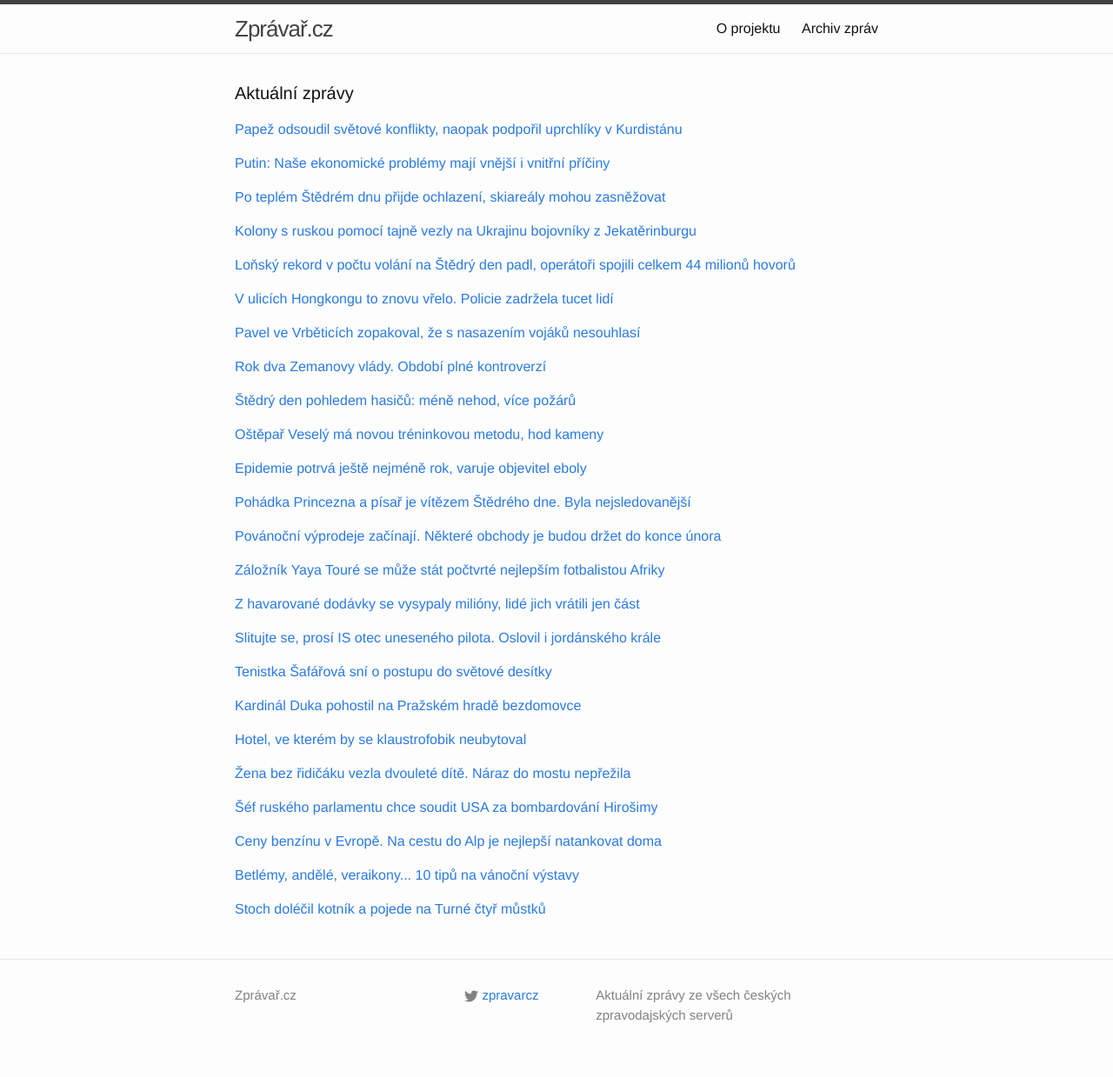
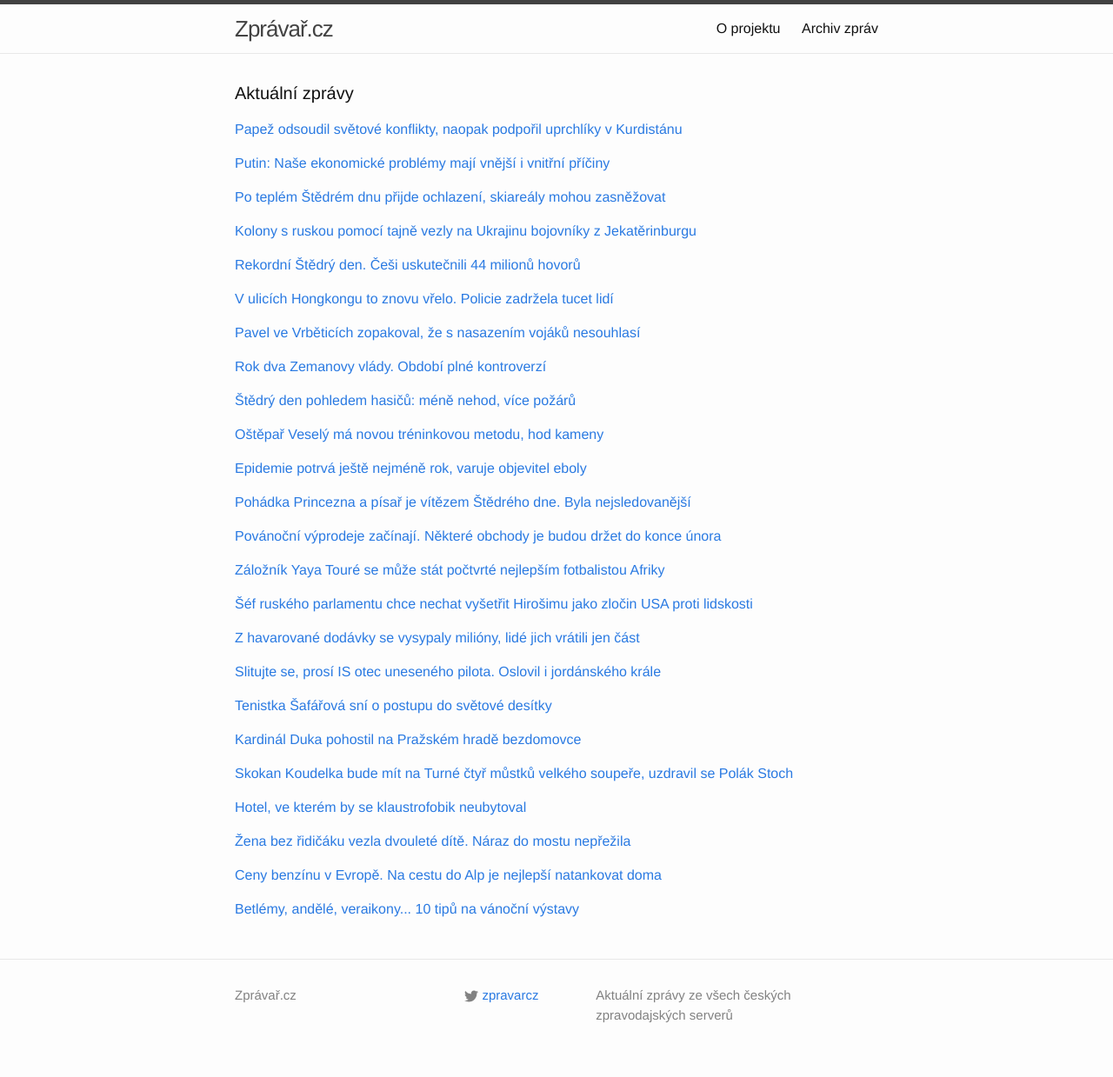
Before and after one commit to adliska/zpravar, a Jekyll site: the page built from index.html, in a window 1280 px wide. Shown: the whole page at 87% size. Built offline with Jekyll 4.4.1, drawn with Linux system fonts in a browser that asks for light colours.

Commit message:
zpravar news update

```diff
--- a/index.html
+++ b/index.html
@@ -70,9 +70,10 @@ layout: default
 <li><a href=http://www.ceskenoviny.cz/zpravy/zpravy/minskou-kontaktni-skupinu-ceka-druhe-kolo-datum-neni-znamo/1162318>Minskou kontaktní skupinu čeká druhé kolo, datum není známo - www.ceskenoviny.cz</a></li>
 <li><a href=http://zpravy.e15.cz/zahranicni/politika/v-minsku-se-jednalo-o-ukrajinske-krizi-tezke-rozhovory-shodli-se-ucastnici-1148595>V Minsku se jednalo o ukrajinské krizi. Těžké rozhovory, shodli se účastníci - zpravy.e15.cz</a></li>
 </ul>
-</div><p><a href="javascript:;" onclick="toggle_visibility('zpravy4')">Loňský rekord v počtu volání na Štědrý den padl, operátoři spojili celkem 44 milionů hovorů</a></p>
+</div><p><a href="javascript:;" onclick="toggle_visibility('zpravy4')">Rekordní Štědrý den. Češi uskutečnili 44 milionů hovorů</a></p>
 <div id="zpravy4" style="display:none">
 <ul>
+<li><a href=http://e-svet.e15.cz/technika/rekordni-stedry-den-cesi-uskutecnili-44-milionu-hovoru-1148677>Rekordní Štědrý den. Češi uskutečnili 44 milionů hovorů - e-svet.e15.cz</a></li>
 <li><a href=http://www.rozhlas.cz/_zprava/lonsky-rekord-v-poctu-volani-na-stedry-den-padl-operatori-spojili-celkem-44-milionu-hovoru--1436687>Loňský rekord v počtu volání na Štědrý den padl, operátoři spojili celkem 44 milionů hovorů - www.rozhlas.cz</a></li>
 <li><a href=http://byznys.ihned.cz/c1-63299980-telefonni-hovory-o2-tmobile-vodafone-vanoce-44-milionu>Češi o Vánoce uskutečnili 44 milionů hovorů, o dva miliony více než vloni - byznys.ihned.cz</a></li>
 <li><a href=http://www.denik.cz/ekonomika/cesi-na-stedry-den-uskutecnili-rekordnich-44-milionu-hovoru-20141225.html>Češi na Štědrý den uskutečnili rekordních 44 milionů hovorů - www.denik.cz</a></li>
@@ -168,78 +169,80 @@ layout: default
 <li><a href=http://sport.aktualne.cz/nejlepsi-fotbalista-afriky-bude-to-opet-yaya-toure/r~866670768c4111e4aff10025900fea04/>Nejlepší fotbalista Afriky: bude to opět Yaya Touré? - sport.aktualne.cz</a></li>
 <li><a href=http://www.denik.cz/fotbal/bony-ne-nejlepsim-fotbalistou-afriky-se-muze-znovu-stat-yaya-toure-20141225.html>Bony ne, nejlepším fotbalistou Afriky se může znovu stát Yaya Touré - www.denik.cz</a></li>
 </ul>
-</div><p><a href="javascript:;" onclick="toggle_visibility('zpravy14')">Z havarované dodávky se vysypaly milióny, lidé jich vrátili jen část</a></p>
+</div><p><a href="javascript:;" onclick="toggle_visibility('zpravy14')">Šéf ruského parlamentu chce nechat vyšetřit Hirošimu jako zločin USA proti lidskosti</a></p>
 <div id="zpravy14" style="display:none">
+<ul>
+<li><a href=http://www.novinky.cz/zahranicni/evropa/357234-sef-ruskeho-parlamentu-chce-nechat-vysetrit-hirosimu-jako-zlocin-usa-proti-lidskosti.html>Šéf ruského parlamentu chce nechat vyšetřit Hirošimu jako zločin USA proti lidskosti - www.novinky.cz</a></li>
+<li><a href=http://www.lidovky.cz/rusky-politik-vyzval-k-vysetrovani-americkeho-utoku-na-hirosimu-p9q-/zpravy-svet.aspx?c=A141225_173308_ln_zahranici_mmu>Šéf ruského parlamentu chce soudit USA za bombardování Hirošimy  - www.lidovky.cz</a></li>
+<li><a href=http://zpravy.aktualne.cz/zahranici/sef-dumy-meli-bychom-proverit-atomove-udery-na-japonsko/r~608a66288c4611e49e4b0025900fea04/>Prověřme atomové údery USA na Japonce, vyzval šéf ruské dumy - zpravy.aktualne.cz</a></li>
+<li><a href=http://echo24.cz/a/wqBsW>Ruská justice by měla prošetřit útok na Hirošimu, řekl šéf Dumy - echo24.cz</a></li>
+</ul>
+</div><p><a href="javascript:;" onclick="toggle_visibility('zpravy15')">Z havarované dodávky se vysypaly milióny, lidé jich vrátili jen část</a></p>
+<div id="zpravy15" style="display:none">
 <ul>
 <li><a href=http://www.novinky.cz/koktejl/357210-z-havarovane-dodavky-se-vysypaly-miliony-lide-jich-vratili-jen-cast.html>Z havarované dodávky se vysypaly milióny, lidé jich vrátili jen část - www.novinky.cz</a></li>
 <li><a href=http://www.novinky.cz/koktejl/357210-z-havarovane-dodavky-se-vysypaly-miliony-lide-si-je-rozebrali.html>Z havarované dodávky se vysypaly milióny, lidé si je rozebrali - www.novinky.cz</a></li>
 <li><a href=http://zpravy.idnes.cz/havarie-dodavky-s-miliony-dolaru-v-hongkongu-fnd-/zahranicni.aspx?c=A141225_080704_zahranicni_cen>Hongkongská policie žádá lidi, aby vrátili miliony z havarované dodávky - zpravy.idnes.cz</a></li>
 <li><a href=http://zpravy.aktualne.cz/zahranici/hongkongska-policie-postrada-miliony-z-havarovane-dodavky/r~088bcb508c0611e4b98c002590604f2e/>Hongkongská policie postrádá miliony z havarované dodávky - zpravy.aktualne.cz</a></li>
 </ul>
-</div><p><a href="javascript:;" onclick="toggle_visibility('zpravy15')">Slitujte se, prosí IS otec uneseného pilota. Oslovil i jordánského krále</a></p>
-<div id="zpravy15" style="display:none">
+</div><p><a href="javascript:;" onclick="toggle_visibility('zpravy16')">Slitujte se, prosí IS otec uneseného pilota. Oslovil i jordánského krále</a></p>
+<div id="zpravy16" style="display:none">
 <ul>
 <li><a href=http://zpravy.idnes.cz/otec-zajateho-jordanskeho-pilota-apeluje-na-unosce-f8q-/zahranicni.aspx?c=A141225_145747_zahranicni_ert>Slitujte se, prosí IS otec uneseného pilota. Oslovil i jordánského krále - zpravy.idnes.cz</a></li>
 <li><a href=http://www.ceskatelevize.cz/ct24/svet/296404-jordansko-se-snazi-zachranit-pilota-jehoz-v-syrii-zajal-is/>Jordánsko se snaží zachránit pilota, jehož v Sýrii zajal IS - www.ceskatelevize.cz</a></li>
 <li><a href=http://zpravy.aktualne.cz/zahranici/jordansko-se-snazi-zachranit-pilota-jehoz-v-syrii-zajal-is/r~c74446048c2811e4aff10025900fea04/>Jordánsko se snaží zachránit pilota, jehož zajali islamisté - zpravy.aktualne.cz</a></li>
 <li><a href=http://www.ceskenoviny.cz/zpravy/zpravy/jordansko-se-snazi-zachranit-pilota-jehoz-v-syrii-zajal-is/1162357>Jordánsko se snaží zachránit pilota, jehož v Sýrii zajal IS - www.ceskenoviny.cz</a></li>
 </ul>
-</div><p><a href="javascript:;" onclick="toggle_visibility('zpravy16')">Tenistka Šafářová sní o postupu do světové desítky</a></p>
-<div id="zpravy16" style="display:none">
+</div><p><a href="javascript:;" onclick="toggle_visibility('zpravy17')">Tenistka Šafářová sní o postupu do světové desítky</a></p>
+<div id="zpravy17" style="display:none">
 <ul>
 <li><a href=http://sport.aktualne.cz/tenistka-safarova-sni-o-postupu-do-svetove-desitky/r~505e5ede8c3311e49fc3002590604f2e/>Tenistka Šafářová sní o postupu do světové desítky - sport.aktualne.cz</a></li>
 <li><a href=http://www.denik.cz/tenis/sen-o-desitce-safarova-znovu-drela-na-floride-zaskocil-ji-stepanek-20141225.html>Sen o desítce. Šafářová znovu dřela na Floridě, zaskočil ji Štěpánek - www.denik.cz</a></li>
 <li><a href=http://www.tyden.cz/rubriky/sport/tenis/safarova-snim-o-svetove-desitce-priprava-byla-dobra_328305.html>Šafářová: Sním o světové desítce, příprava byla dobrá - www.tyden.cz</a></li>
 <li><a href=http://www.sportovninoviny.cz/zpravy/tenistka-safarova-sni-o-svetove-desitce/1162344>Tenistka Šafářová sní o světové desítce - www.sportovninoviny.cz</a></li>
 </ul>
-</div><p><a href="javascript:;" onclick="toggle_visibility('zpravy17')">Kardinál Duka pohostil na Pražském hradě bezdomovce</a></p>
-<div id="zpravy17" style="display:none">
+</div><p><a href="javascript:;" onclick="toggle_visibility('zpravy18')">Kardinál Duka pohostil na Pražském hradě bezdomovce</a></p>
+<div id="zpravy18" style="display:none">
 <ul>
 <li><a href=http://www.tyden.cz/rubriky/domaci/kardinal-duka-pohostil-na-prazskem-hrade-bezdomovce_328314.html>Kardinál Duka pohostil na Pražském hradě bezdomovce - www.tyden.cz</a></li>
 <li><a href=http://www.ceskatelevize.cz/ct24/domaci/296405-k-bozimu-hodu-patri-setkavani-charita-i-vzpominani/>K Božímu hodu patří setkávání, charita i vzpomínání - www.ceskatelevize.cz</a></li>
 <li><a href=http://www.denik.cz/z_domova/nekolik-stovek-bezdomovcu-obedvalo-na-hrade-privital-je-duka-20141225.html>Několik stovek bezdomovců obědvalo na Hradě, přivítal je Duka - www.denik.cz</a></li>
 <li><a href=http://www.ceskenoviny.cz/zpravy/zpravy/nekolik-stovek-bezdomovcu-obedvalo-na-hrade-privital-je-duka/1162377>Několik stovek bezdomovců obědvalo na Hradě, přivítal je Duka - www.ceskenoviny.cz</a></li>
 </ul>
-</div><p><a href="javascript:;" onclick="toggle_visibility('zpravy18')">Hotel, ve kterém by se klaustrofobik neubytoval</a></p>
-<div id="zpravy18" style="display:none">
+</div><p><a href="javascript:;" onclick="toggle_visibility('zpravy19')">Skokan Koudelka bude mít na Turné čtyř můstků velkého soupeře, uzdravil se Polák Stoch</a></p>
+<div id="zpravy19" style="display:none">
+<ul>
+<li><a href=http://www.rozhlas.cz/_zprava/skokan-koudelka-bude-mit-na-turne-ctyr-mustku-velkeho-soupere-uzdravil-se-polak-stoch--1436692>Skokan Koudelka bude mít na Turné čtyř můstků velkého soupeře, uzdravil se Polák Stoch - www.rozhlas.cz</a></li>
+<li><a href=http://sport.aktualne.cz/stoch-dolecil-kotnik-a-pojede-na-turne-ctyr-mustku/r~51c14ade8c2411e4b6d20025900fea04/>Stoch doléčil kotník a pojede na Turné čtyř můstků - sport.aktualne.cz</a></li>
+<li><a href=http://sport.idnes.cz/skokan-stoch-pred-turne-stihl-dolecil-zraneny-kotnik-p0v-/lyzovani.aspx?c=A141225_103311_lyzovani_par>Koudelkovi na Turné přibyl soupeř, Stoch stihl doléčit zraněný kotník - sport.idnes.cz</a></li>
+<li><a href=http://www.denik.cz/zimni_sporty/sok-pro-koudelku-stoch-se-vraci-na-mustky-bude-startovat-na-turne-20141225.html>Sok pro Koudelku: Stoch se vrací na můstky, bude startovat na Turné - www.denik.cz</a></li>
+</ul>
+</div><p><a href="javascript:;" onclick="toggle_visibility('zpravy20')">Hotel, ve kterém by se klaustrofobik neubytoval</a></p>
+<div id="zpravy20" style="display:none">
 <ul>
 <li><a href=http://www.novinky.cz/cestovani/356871-hotel-ve-kterem-by-se-klaustrofobik-neubytoval.html>Hotel, ve kterém by se klaustrofobik neubytoval - www.novinky.cz</a></li>
 <li><a href=http://www.novinky.cz/cestovani/356871-velky-kufr-nabizi-turistum-postel-i-toaletu.html>Velký kufr nabízí turistům postel i toaletu - www.novinky.cz</a></li>
 <li><a href=http://www.novinky.cz/cestovani/356871-ve-velkem-kufru-najdou-cestovatele-postel-i-toaletu.html>Ve velkém kufru najdou cestovatelé postel i toaletu - www.novinky.cz</a></li>
 </ul>
-</div><p><a href="javascript:;" onclick="toggle_visibility('zpravy19')">Žena bez řidičáku vezla dvouleté dítě. Náraz do mostu nepřežila</a></p>
-<div id="zpravy19" style="display:none">
+</div><p><a href="javascript:;" onclick="toggle_visibility('zpravy21')">Žena bez řidičáku vezla dvouleté dítě. Náraz do mostu nepřežila</a></p>
+<div id="zpravy21" style="display:none">
 <ul>
 <li><a href=http://ostrava.idnes.cz/naraz-bmw-do-mostu-v-havirove-djr-/ostrava-zpravy.aspx?c=A141225_155117_ostrava-zpravy_mav>Žena bez řidičáku vezla dvouleté dítě. Náraz do mostu nepřežila - ostrava.idnes.cz</a></li>
 <li><a href=http://www.novinky.cz/krimi/357211-v-havirove-zemrela-pri-nehode-mlada-zena-ridila-bez-prukazu.html>V Havířově zemřela při nehodě mladá žena, řídila bez průkazu - www.novinky.cz</a></li>
 <li><a href=http://www.ceskenoviny.cz/zpravy/zpravy/v-havirove-pri-nehode-zemrela-ctyriadvacetileta-zena/1162325>V Havířově při nehodě zemřela čtyřiadvacetiletá žena - www.ceskenoviny.cz</a></li>
 </ul>
-</div><p><a href="javascript:;" onclick="toggle_visibility('zpravy20')">Šéf ruského parlamentu chce soudit USA za bombardování Hirošimy </a></p>
-<div id="zpravy20" style="display:none">
-<ul>
-<li><a href=http://www.lidovky.cz/rusky-politik-vyzval-k-vysetrovani-americkeho-utoku-na-hirosimu-p9q-/zpravy-svet.aspx?c=A141225_173308_ln_zahranici_mmu>Šéf ruského parlamentu chce soudit USA za bombardování Hirošimy  - www.lidovky.cz</a></li>
-<li><a href=http://zpravy.aktualne.cz/zahranici/sef-dumy-meli-bychom-proverit-atomove-udery-na-japonsko/r~608a66288c4611e49e4b0025900fea04/>Prověřme atomové údery USA na Japonce, vyzval šéf ruské dumy - zpravy.aktualne.cz</a></li>
-<li><a href=http://echo24.cz/a/wqBsW>Ruská justice by měla prošetřit útok na Hirošimu, řekl šéf Dumy - echo24.cz</a></li>
-</ul>
-</div><p><a href="javascript:;" onclick="toggle_visibility('zpravy21')">Ceny benzínu v Evropě. Na cestu do Alp je nejlepší natankovat doma</a></p>
-<div id="zpravy21" style="display:none">
+</div><p><a href="javascript:;" onclick="toggle_visibility('zpravy22')">Ceny benzínu v Evropě. Na cestu do Alp je nejlepší natankovat doma</a></p>
+<div id="zpravy22" style="display:none">
 <ul>
 <li><a href=http://www.denik.cz/ekonomika/ceny-benzinu-v-evrope-na-cestu-do-alp-je-nejlepsi-natankovat-doma-20141225.html>Ceny benzínu v Evropě. Na cestu do Alp je nejlepší natankovat doma - www.denik.cz</a></li>
 <li><a href=http://ekonomika.idnes.cz/ceny-benzinu-v-zahranici-prosinec-2014-dv0-/ekonomika.aspx?c=A141225_115251_ekonomika_hro>Velký přehled cen benzinu v Evropě: na cestu do Alp natankujte v Česku - ekonomika.idnes.cz</a></li>
 <li><a href=http://www.financninoviny.cz/zpravodajstvi/zpravy/cesi-by-si-meli-pred-cestou-do-alp-natankovat-doma/1162345>Češi by si měli před cestou do Alp natankovat doma - www.financninoviny.cz</a></li>
 </ul>
-</div><p><a href="javascript:;" onclick="toggle_visibility('zpravy22')">Betlémy, andělé, veraikony... 10 tipů na vánoční výstavy </a></p>
-<div id="zpravy22" style="display:none">
+</div><p><a href="javascript:;" onclick="toggle_visibility('zpravy23')">Betlémy, andělé, veraikony... 10 tipů na vánoční výstavy </a></p>
+<div id="zpravy23" style="display:none">
 <ul>
 <li><a href=http://www.lidovky.cz/betlemy-andele-veraikony-10-tipu-na-vanocni-vystavy-f8r-/kultura.aspx?c=A141223_145013_ln_kultura_hep>Betlémy, andělé, veraikony... 10 tipů na vánoční výstavy  - www.lidovky.cz</a></li>
 <li><a href=http://ostrava.idnes.cz/pro-tiskare-z-frydku-mistku-jsou-betlemy-poselstvim-proto-je-sbira-1pv-/ostrava-zpravy.aspx?c=A141218_2125367_ostrava-zpravy_jog>Pro tiskaře z Frýdku-Místku jsou betlémy poselstvím. Proto je sbírá - ostrava.idnes.cz</a></li>
 <li><a href=http://cestovani.idnes.cz/na-vystave-betlemu-si-prohlednete-tradicni-vyrobky-i-neobvykle-betlemy-1a1-/kudyznudy.aspx?c=A141215_164155_kudyznudy_bes>Na výstavě betlémů si prohlédnete tradiční výrobky i neobvyklé betlémy - cestovani.idnes.cz</a></li>
 </ul>
-</div><p><a href="javascript:;" onclick="toggle_visibility('zpravy23')">Stoch doléčil kotník a pojede na Turné čtyř můstků</a></p>
-<div id="zpravy23" style="display:none">
-<ul>
-<li><a href=http://sport.aktualne.cz/stoch-dolecil-kotnik-a-pojede-na-turne-ctyr-mustku/r~51c14ade8c2411e4b6d20025900fea04/>Stoch doléčil kotník a pojede na Turné čtyř můstků - sport.aktualne.cz</a></li>
-<li><a href=http://sport.idnes.cz/skokan-stoch-pred-turne-stihl-dolecil-zraneny-kotnik-p0v-/lyzovani.aspx?c=A141225_103311_lyzovani_par>Koudelkovi na Turné přibyl soupeř, Stoch stihl doléčit zraněný kotník - sport.idnes.cz</a></li>
-<li><a href=http://www.denik.cz/zimni_sporty/sok-pro-koudelku-stoch-se-vraci-na-mustky-bude-startovat-na-turne-20141225.html>Sok pro Koudelku: Stoch se vrací na můstky, bude startovat na Turné - www.denik.cz</a></li>
-</ul>
 </div></div>
```
